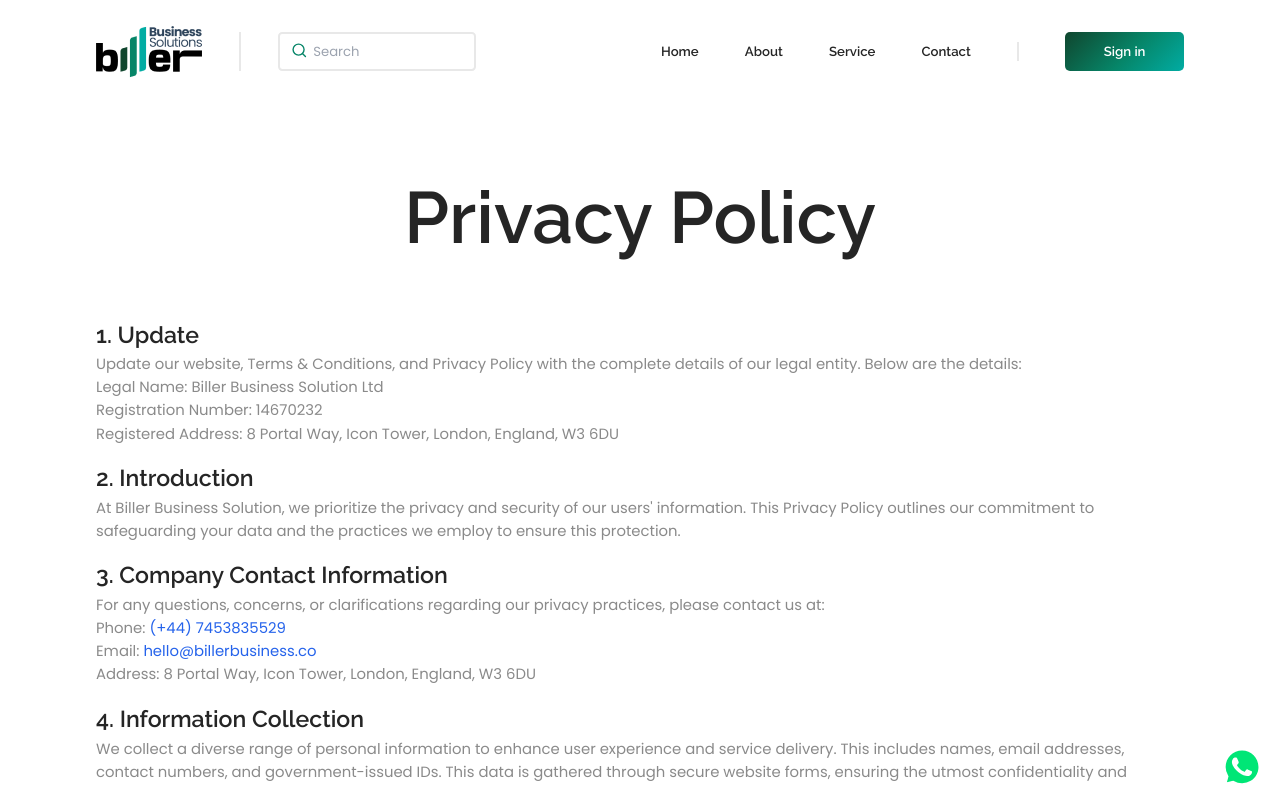
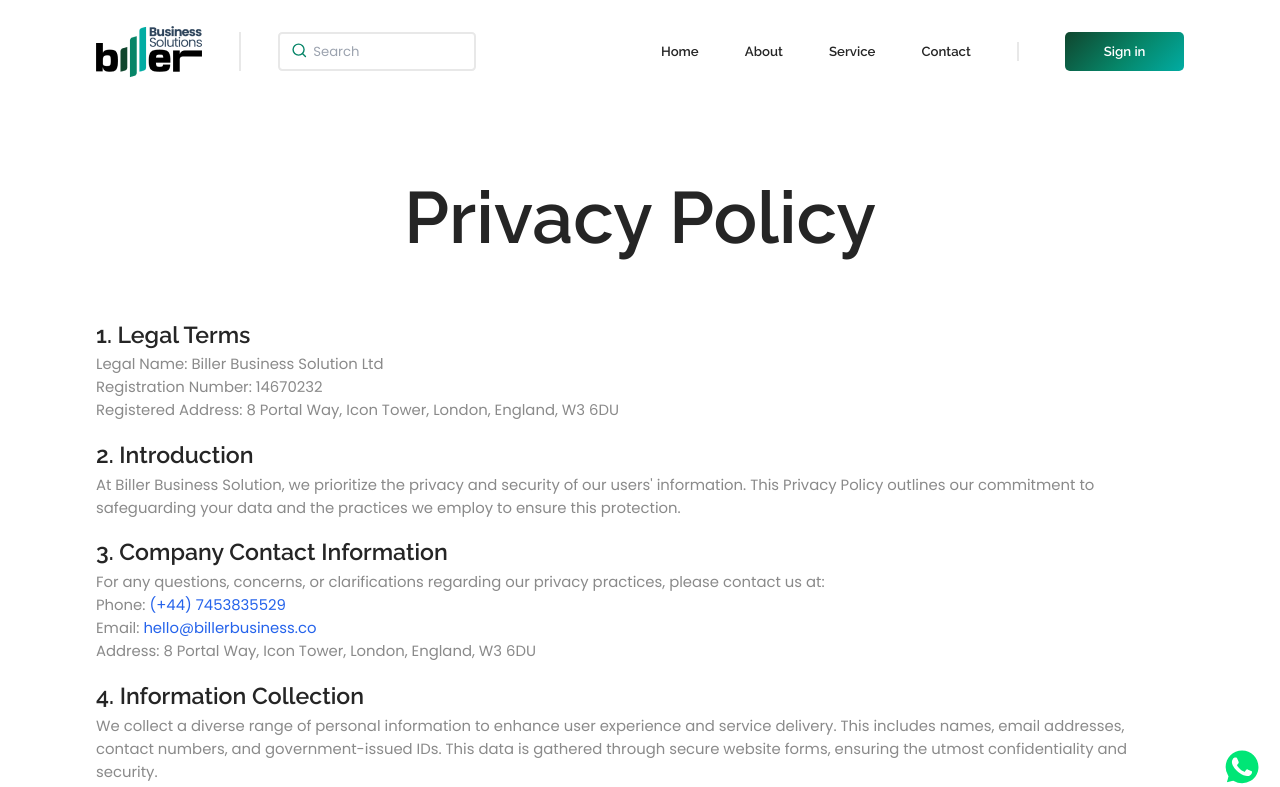
Before and after one commit to Adetayo1999/biller-business, a Next.js app: page /privacy in a window 1280 px wide. Shown: the top 787 px of the page. Built offline with nearby package versions, Linux system fonts and the light colour scheme.

Commit message:
Updated the privacy correctly..

```diff
--- a/src/components/privacy/index.tsx
+++ b/src/components/privacy/index.tsx
@@ -47,14 +47,9 @@ export default Privacy;
 
 const data: Array<{ header: string; body: any }> = [
   {
-    header: "Update",
+    header: "Legal Terms",
     body: (
       <>
-        <span>
-          Update our website, Terms & Conditions, and Privacy Policy with the complete details of our legal entity.
-          Below are the details:
-        </span>
-
         <div className="">
           <p className="text-[#8A8A8A] text-base md:text-lg ">Legal Name: Biller Business Solution Ltd</p>
           <p className="text-[#8A8A8A] text-base md:text-lg ">Registration Number: 14670232</p>
```
